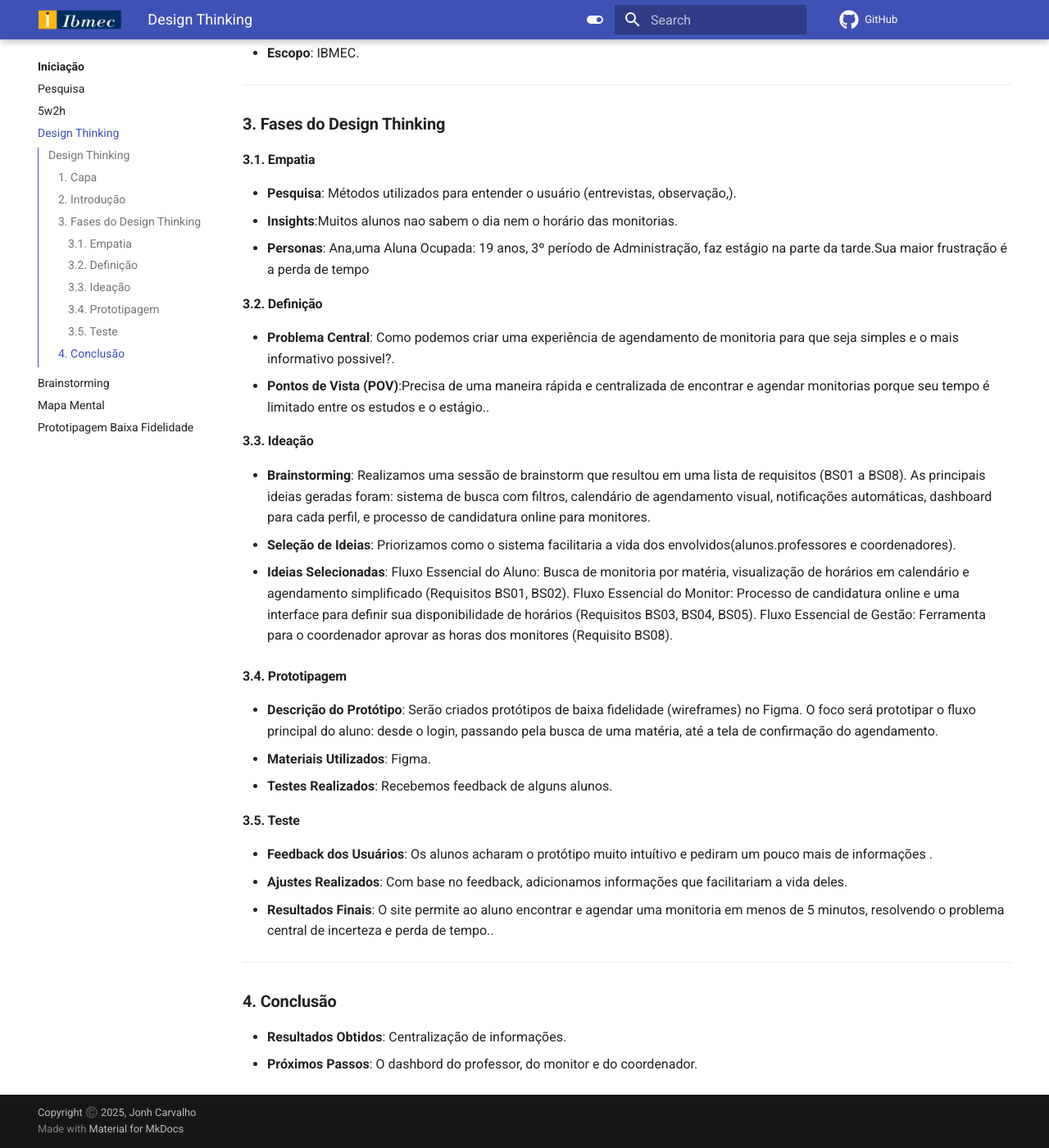
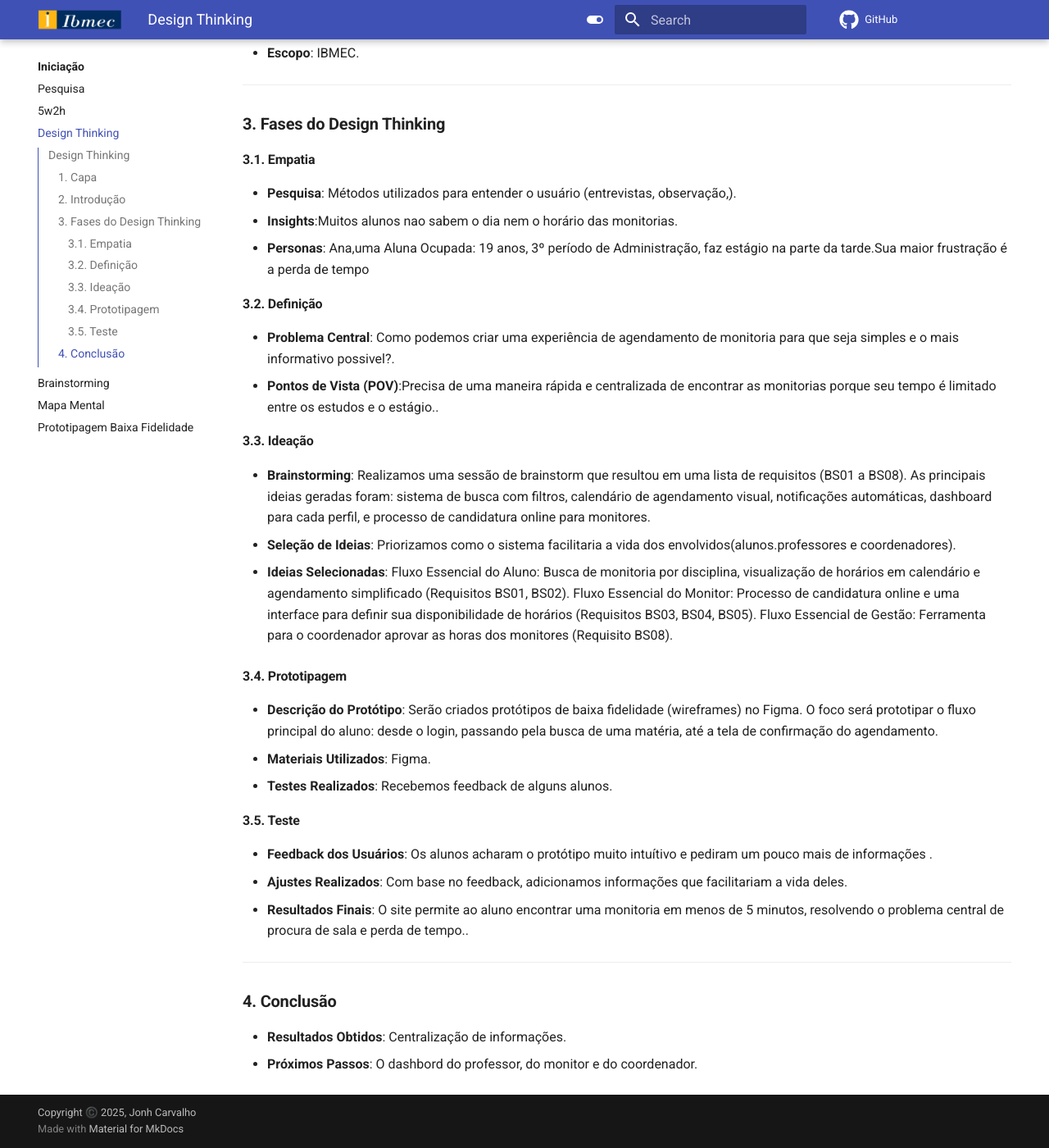
Before and after one commit to Projetos-de-Extensao/PBE_25.2_8001_IV, an MkDocs documentation site: the page built from docs/Iniciacao/design_thinking.md, in a window 1280 px wide and 1400 px high, scrolled down 695 px. Shown: the whole window at 82% size. Built offline with MkDocs 1.6.1 and Material for MkDocs 9.7.7, drawn with Linux system fonts in a browser that asks for light colours; comment, search, counter and statistics services are not loaded.

Commit message:
Update design_thinking.md

```diff
--- a/docs/Iniciacao/design_thinking.md
+++ b/docs/Iniciacao/design_thinking.md
@@ -34,14 +34,14 @@ title: Design Thinking
 #### **3.2. Definição**
 
 - **Problema Central**: Como podemos criar uma experiência de agendamento de monitoria para que seja simples e o mais informativo possivel?.
-- **Pontos de Vista (POV)**:Precisa de uma maneira rápida e centralizada de encontrar e agendar monitorias porque seu tempo é limitado entre os estudos e o estágio..
+- **Pontos de Vista (POV)**:Precisa de uma maneira rápida e centralizada de encontrar as monitorias porque seu tempo é limitado entre os estudos e o estágio..
 
 #### **3.3. Ideação**
 
 - **Brainstorming**: Realizamos uma sessão de brainstorm que resultou em uma lista de requisitos (BS01 a BS08). As principais ideias geradas foram: sistema de busca com filtros, calendário de agendamento visual, notificações automáticas, dashboard para cada perfil, e processo de candidatura online para monitores.
 - **Seleção de Ideias**: Priorizamos como o sistema facilitaria a vida dos envolvidos(alunos.professores e coordenadores).
 
-- **Ideias Selecionadas**: Fluxo Essencial do Aluno: Busca de monitoria por matéria, visualização de horários em calendário e agendamento simplificado (Requisitos BS01, BS02).
+- **Ideias Selecionadas**: Fluxo Essencial do Aluno: Busca de monitoria por disciplina, visualização de horários em calendário e agendamento simplificado (Requisitos BS01, BS02).
 Fluxo Essencial do Monitor: Processo de candidatura online e uma interface para definir sua disponibilidade de horários (Requisitos BS03, BS04, BS05).
 Fluxo Essencial de Gestão: Ferramenta para o coordenador aprovar as horas dos monitores (Requisito BS08).
 
@@ -55,7 +55,7 @@ Fluxo Essencial de Gestão: Ferramenta para o coordenador aprovar as horas dos m
 
 - **Feedback dos Usuários**: Os alunos acharam o protótipo muito intuítivo e pediram um pouco mais de informações .
 - **Ajustes Realizados**:  Com base no feedback, adicionamos informações que facilitariam a vida deles.
-- **Resultados Finais**:  O site  permite ao aluno encontrar e agendar uma monitoria em menos de 5 minutos, resolvendo o problema central de incerteza e perda de tempo..
+- **Resultados Finais**:  O site  permite ao aluno encontrar uma monitoria em menos de 5 minutos, resolvendo o problema central de procura de sala e perda de tempo..
 
 ---
 
```
